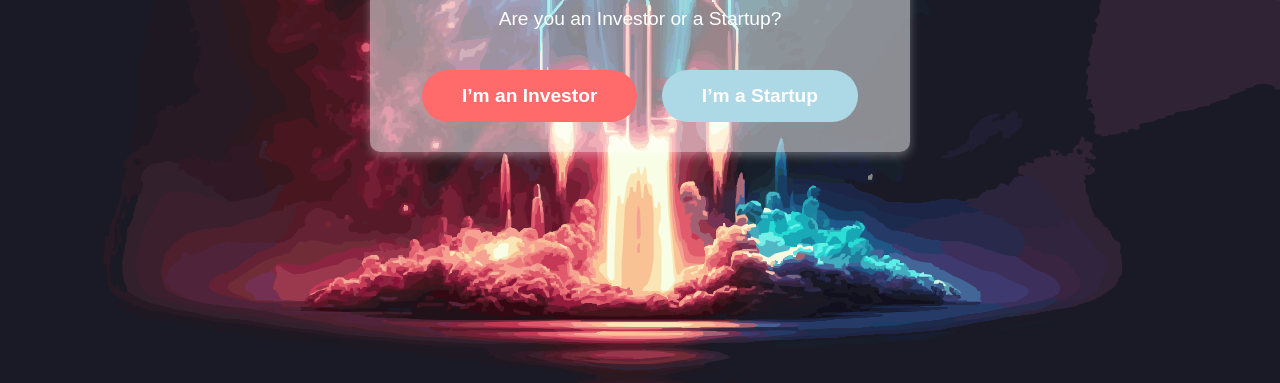
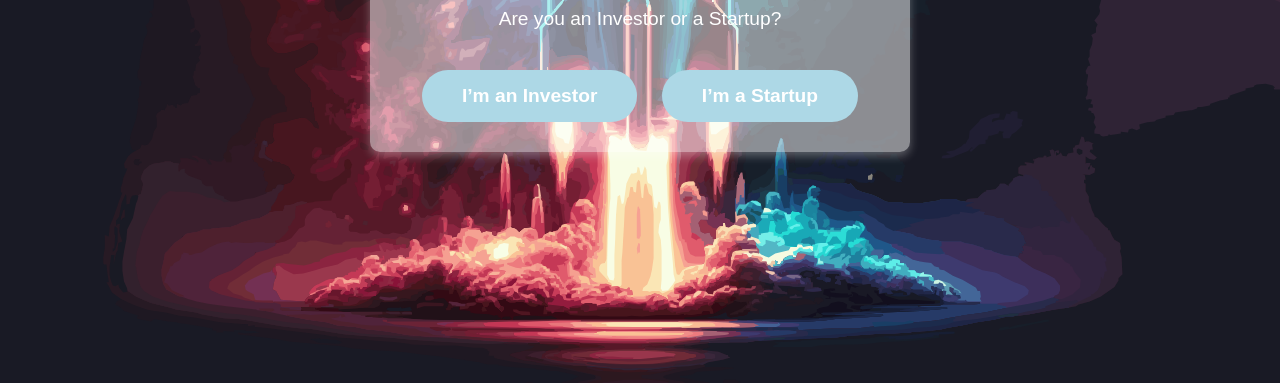
Before and after one commit to moi-brooks/FunditHere, a plain HTML site: page index.html in a window 1280 px wide. Shown: the part 417-800 px from the top of the page. Drawn offline with Linux system fonts and the light colour scheme.

Commit message:
Update index.html

```diff
--- a/index.html
+++ b/index.html
@@ -71,12 +71,12 @@
         }
 
         .button-investor {
-            background-color: #ff6b6b;
+            background-color: #add8e6;
             color: #fff;
         }
 
         .button-investor:hover {
-            background-color: #ff3b3b;
+            background-color: #6495ed;
             transform: scale(1.1);
         }
 
```
